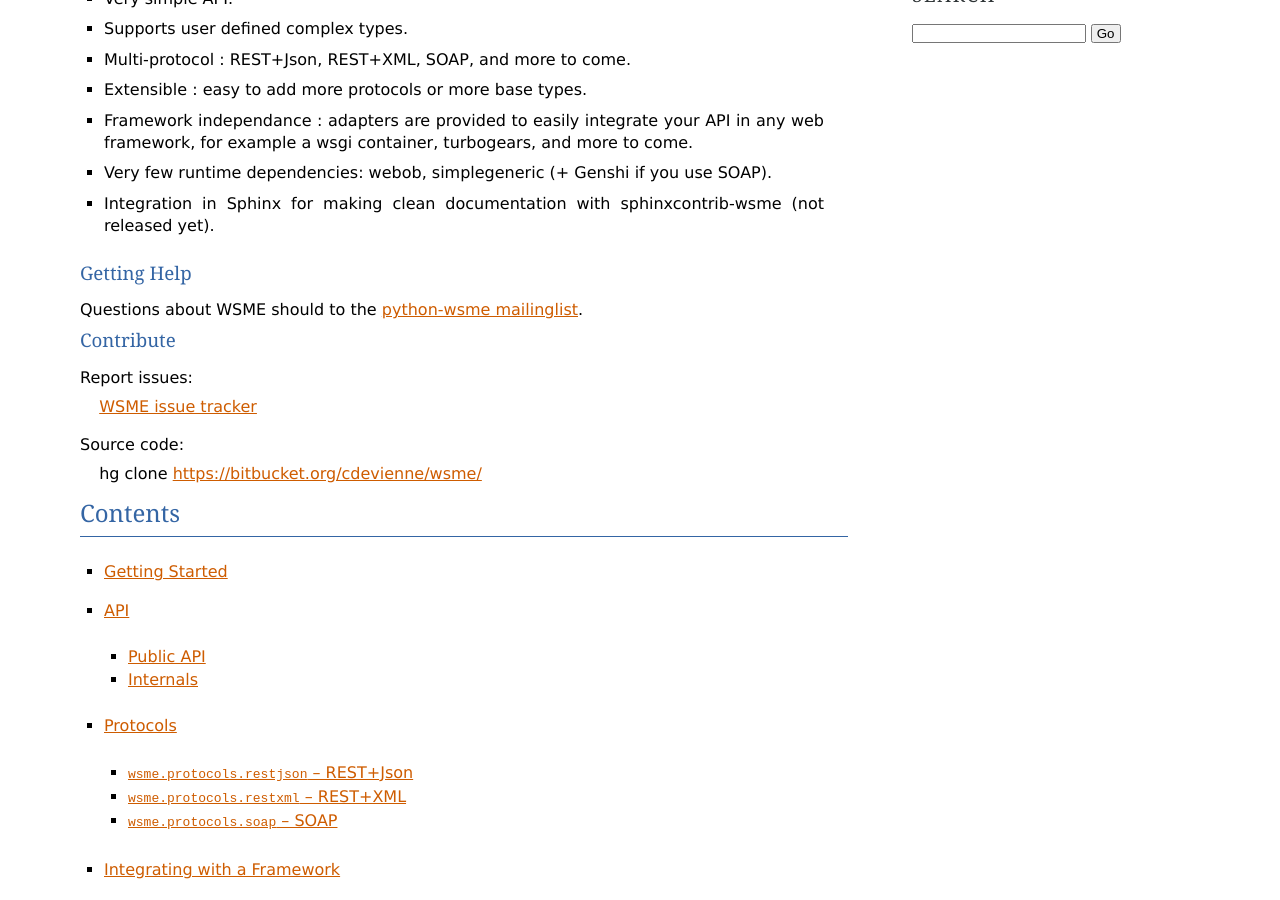
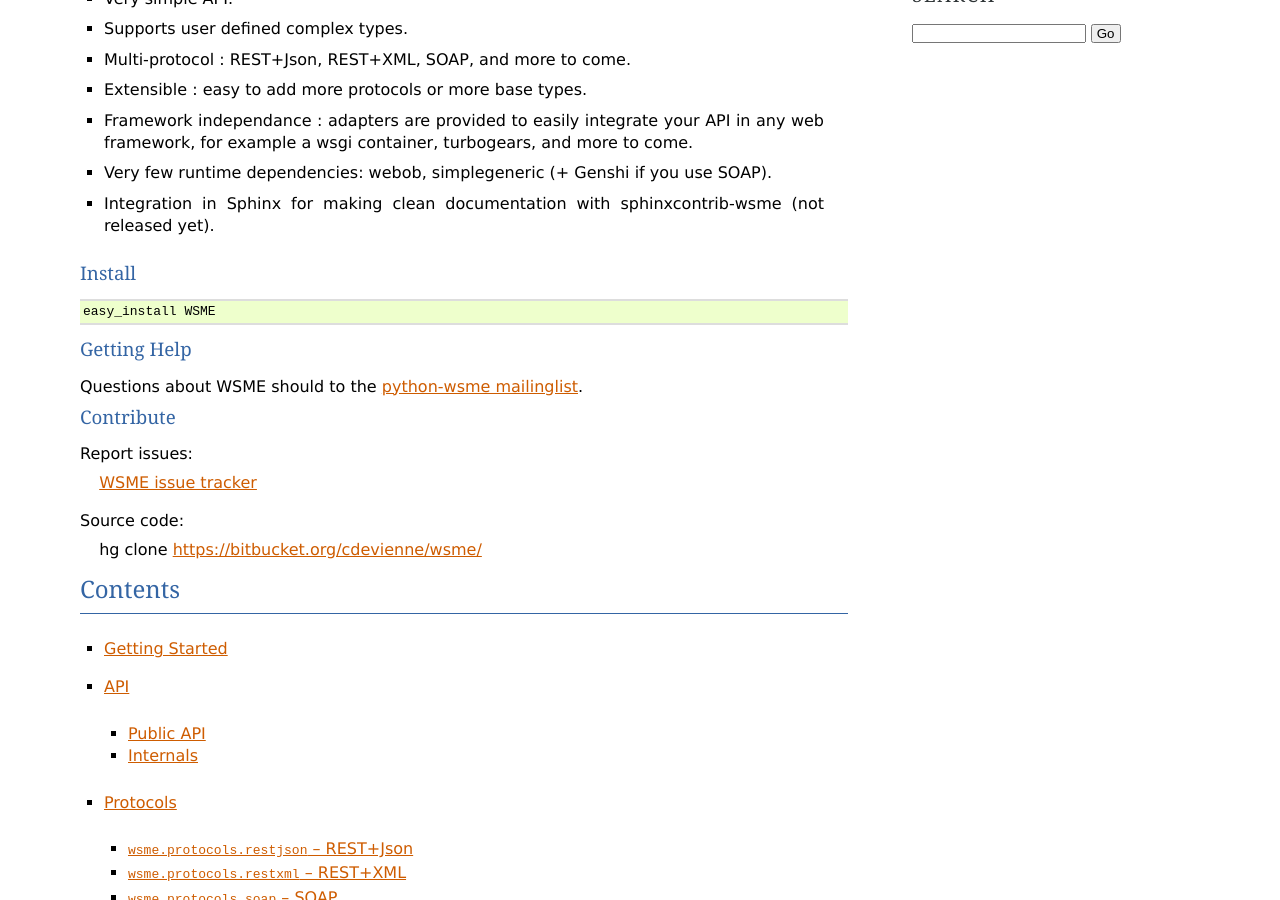
Before and after one commit to openstack-archive/wsme, a Sphinx documentation site: the page built from doc/index.rst, in a window 1280 px wide and 900 px high, scrolled down 355 px. Built offline with Sphinx 7.4.7, drawn with Linux system fonts in a browser that asks for light colours; the version number could not be read and is left out.

Commit message:
Add a little 'Install' section

```diff
--- a/doc/index.rst
+++ b/doc/index.rst
@@ -22,6 +22,13 @@
     (+ Genshi if you use SOAP).
 -   Integration in Sphinx for making clean documentation with
     sphinxcontrib-wsme (not released yet).
+
+Install
+~~~~~~~
+
+.. code-block:: bash
+
+    easy_install WSME
 
 Getting Help
 ~~~~~~~~~~~~
```
